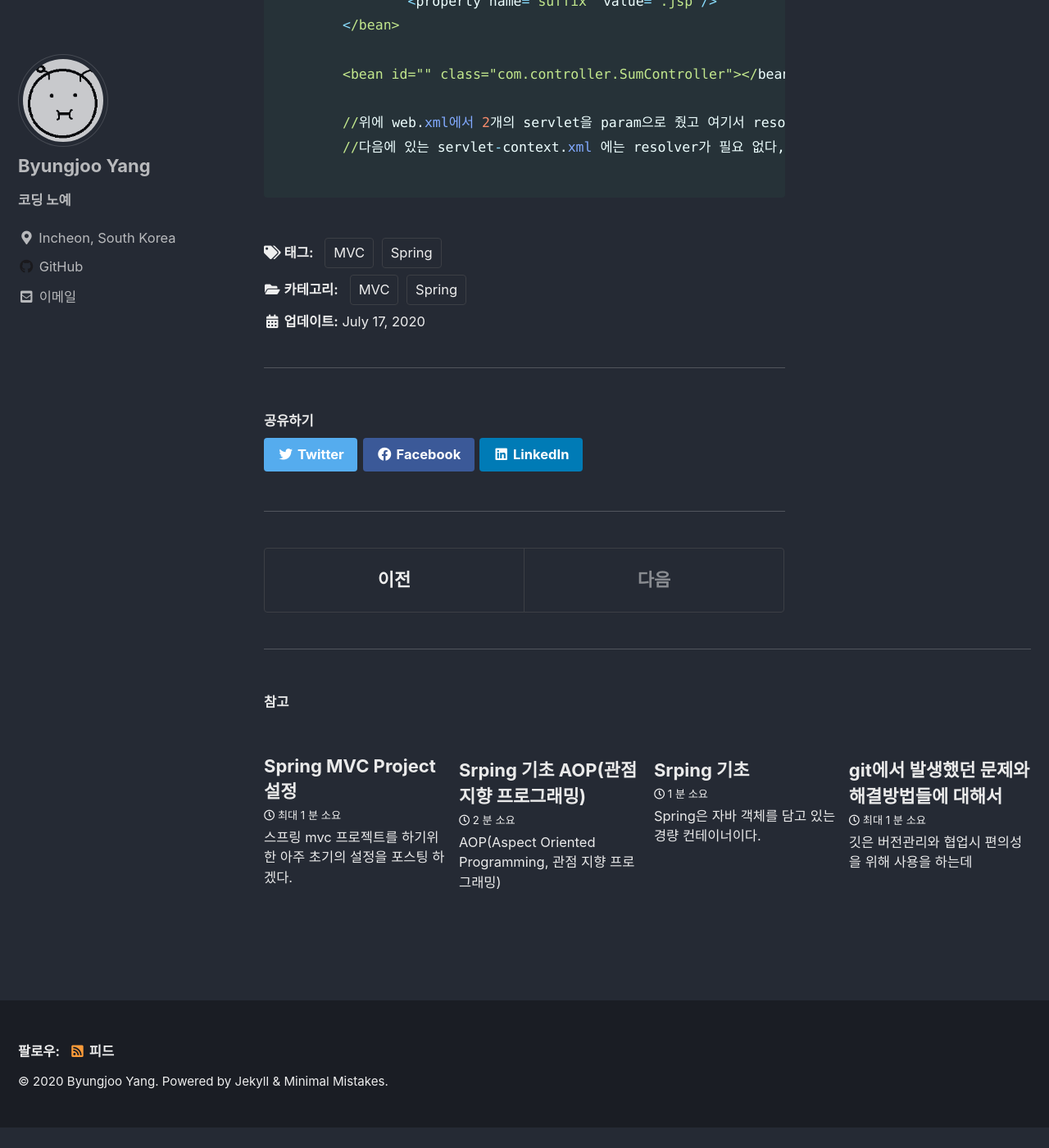
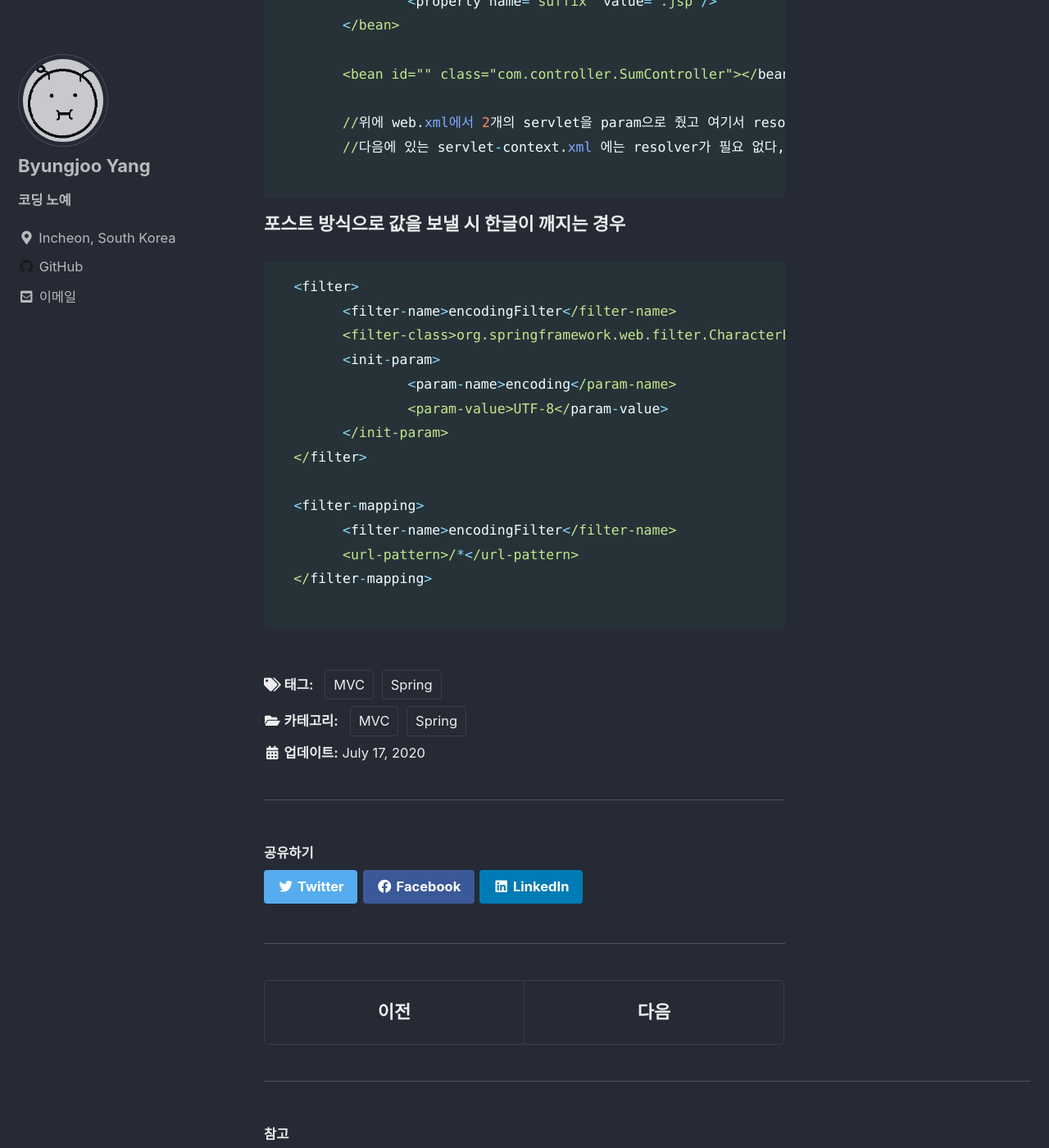
Before and after one commit to ByungjooYang/byungjooyang.github.io, a Jekyll site: the page built from _posts/2020-07-17-ByungjooYang-of-post.md, in a window 1280 px wide and 1400 px high, scrolled down 4392 px. Shown: the whole window at 82% size. Built offline with Jekyll 4.4.1, drawn with Linux system fonts in a browser that asks for light colours; cached includes are drawn as plain includes; before the commit the page ends 5767 px from its top, so only the background shows below that; some of the changed text lies outside the part shown.

Commit message:
add post

````diff
--- a/_posts/2020-07-17-ByungjooYang-of-post.md
+++ b/_posts/2020-07-17-ByungjooYang-of-post.md
@@ -146,3 +146,22 @@ public class SumController {
 	//다음에 있는 servlet-context.xml 에는 resolver가 필요 없다,
 
  ```
+
+**포스트 방식으로 값을 보낼 시 한글이 깨지는 경우**
+
+```ruby
+  <filter>
+  	<filter-name>encodingFilter</filter-name>
+  	<filter-class>org.springframework.web.filter.CharacterEncodingFilter</filter-class>
+  	<init-param>
+  		<param-name>encoding</param-name>
+  		<param-value>UTF-8</param-value>
+  	</init-param>
+  </filter>
+
+  <filter-mapping>
+  	<filter-name>encodingFilter</filter-name>
+  	<url-pattern>/*</url-pattern>
+  </filter-mapping>
+
+```
--- /dev/null
+++ b/_posts/2020-07-20-ByungjooYang-of-post.md
@@ -0,0 +1,27 @@
+---
+title:  "Spring Mybatis"
+header:
+  teaser: "/assets/img/gream.png"
+categories:
+  - Spring
+  - Mybatis
+tags:
+  - Spring
+  - Mybatis
+---
+
+**스프링과 JDBC**
+ 스프링은 JDBC를 비롯해 ORM 프레임워크를 지원한다.
+(Mybatis, hibernate, JPA(Java Persistence API)
+스프링의 목표는 인터페이스에 의한 개발인데 DAO는 데이터베이스에서
+데이터를 읽거나 쓰는 수단을 제공하기 위해 존재하며,
+반드시 인터페이스를 통해 외부에 제공돼야 한다.
+서비스 객체는 인터페이스를 통해서 DAO에 접근한다
+서비스 객체를 특정 데이터 액세스 구현체에 결합시키지 않음으로써 테스트를 용이하게 한다
+DAO인터페이스는 DAO구현과 서비스 객체 사이에서 느슨한 결합이 유지될 수 있게 한다
+
+<img src="/assets/img/20200720/DAO.png">
+
+스프링은 데이터베이스 연동을 위한 탬플릿 클래스를 제공함으로써
+Connection, Statement(PreparedStatement), ResultSet 등을 생성하고
+처리한 다음 close(반환)하는 JDBC의 중복된 코드를 줄일 수 있다.
````
Also changed, not shown: assets/img/20200720/DAO.png (added).
